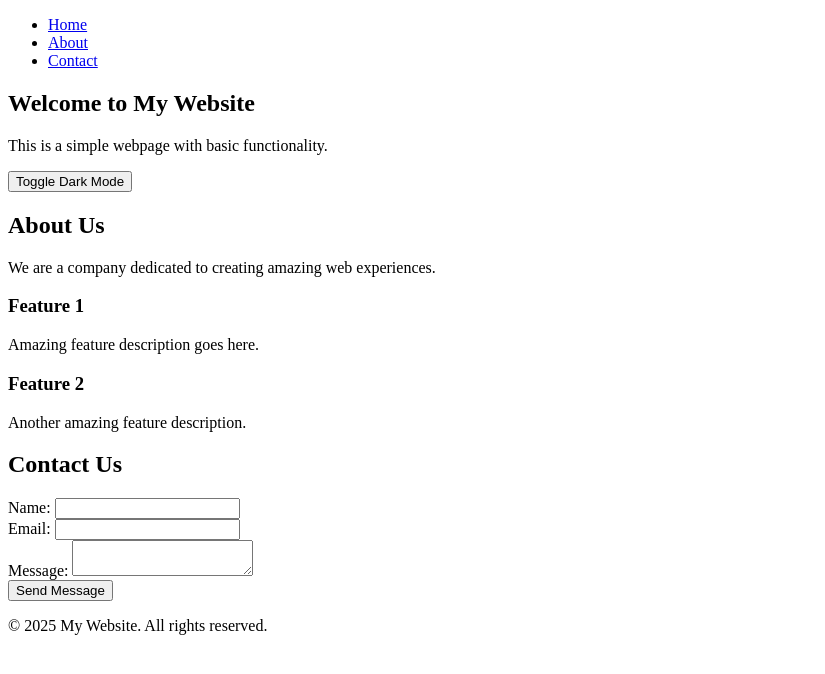
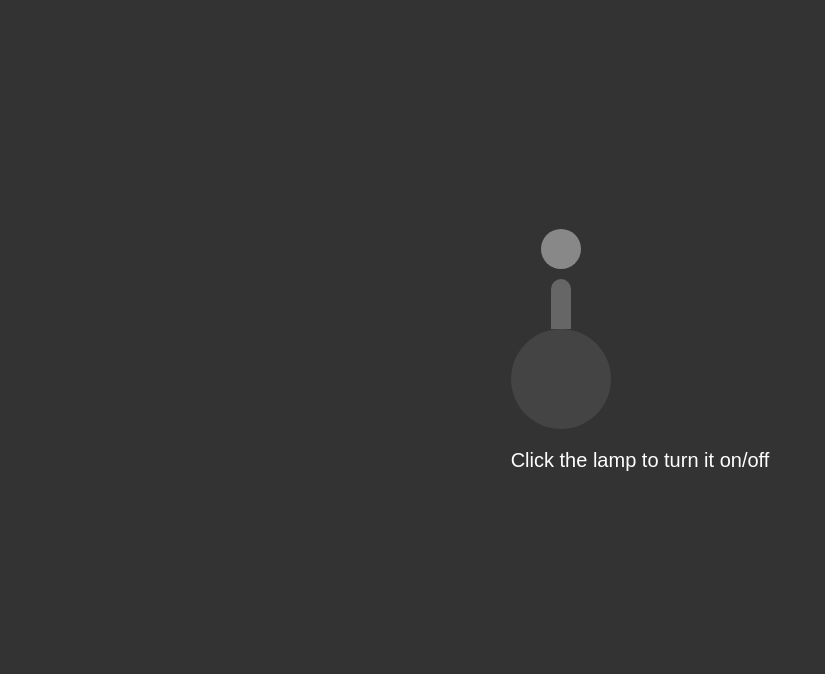
Before and after one commit to kodimelakeerthi/test6, a plain HTML site: page j.html in a window 1280 px wide. Shown: the whole page, without its empty margins (0-825 px from the left). Drawn offline with Linux system fonts and the light colour scheme.

Commit message:
first commit

```diff
--- a/j.html
+++ b/j.html
@@ -3,66 +3,98 @@
 <head>
     <meta charset="UTF-8">
     <meta name="viewport" content="width=device-width, initial-scale=1.0">
-    <title>My Basic Webpage</title>
-    <link rel="stylesheet" href="test2.css">
+    <title>Lamp Animation</title>
+    <style>
+        body {
+            display: flex;
+            justify-content: center;
+            align-items: center;
+            height: 100vh;
+            margin: 0;
+            background-color: #333;
+            font-family: Arial, sans-serif;
+        }
+
+        .lamp-container {
+            position: relative;
+            text-align: center;
+        }
+
+        .lamp {
+            width: 100px;
+            height: 100px;
+            background-color: #444;
+            border-radius: 50%;
+            position: relative;
+            cursor: pointer;
+            transition: background-color 0.3s ease;
+        }
+
+        .lamp::before {
+            content: '';
+            position: absolute;
+            top: -50px;
+            left: 50%;
+            transform: translateX(-50%);
+            width: 20px;
+            height: 50px;
+            background-color: #666;
+            border-radius: 10px 10px 0 0;
+        }
+
+        .lamp::after {
+            content: '';
+            position: absolute;
+            top: -100px;
+            left: 50%;
+            transform: translateX(-50%);
+            width: 40px;
+            height: 40px;
+            background-color: #888;
+            border-radius: 50%;
+        }
+
+        .light {
+            position: absolute;
+            top: -200px;
+            left: 50%;
+            transform: translateX(-50%);
+            width: 200px;
+            height: 200px;
+            background: radial-gradient(circle, rgba(255, 255, 0, 0.8), rgba(255, 255, 0, 0) 70%);
+            opacity: 0;
+            transition: opacity 0.3s ease;
+            pointer-events: none;
+        }
+
+        .lamp.on {
+            background-color: #ffcc00;
+        }
+
+        .lamp.on .light {
+            opacity: 1;
+        }
+
+        .lamp-text {
+            margin-top: 20px;
+            color: #fff;
+            font-size: 20px;
+        }
+    </style>
 </head>
 <body>
-    <header>
-        <nav>
-            <ul>
-                <li><a href="#home">Home</a></li>
-                <li><a href="#about">About</a></li>
-                <li><a href="#contact">Contact</a></li>
-            </ul>
-        </nav>
-    </header>
+    <div class="lamp-container">
+        <div class="lamp" onclick="toggleLamp()">
+            <div class="light"></div>
+        </div>
+        <div class="lamp-text">Click the lamp to turn it on/off</div>
+    </div>
 
-    <main>
-        <section id="home">
-            <h1>Welcome to My Website</h1>
-            <p>This is a simple webpage with basic functionality.</p>
-            <button id="themeToggle">Toggle Dark Mode</button>
-        </section>
-
-        <section id="about">
-            <h2>About Us</h2>
-            <p>We are a company dedicated to creating amazing web experiences.</p>
-            <div class="features">
-                <div class="feature-card">
-                    <h3>Feature 1</h3>
-                    <p>Amazing feature description goes here.</p>
-                </div>
-                <div class="feature-card">
-                    <h3>Feature 2</h3>
-                    <p>Another amazing feature description.</p>
-                </div>
-            </div>
-        </section>
-
-        <section id="contact">
-            <h2>Contact Us</h2>
-            <form id="contactForm">
-                <div class="form-group">
-                    <label for="name">Name:</label>
-                    <input type="text" id="name" required>
-                </div>
-                <div class="form-group">
-                    <label for="email">Email:</label>
-                    <input type="email" id="email" required>
-                </div>
-                <div class="form-group">
-                    <label for="message">Message:</label>
-                    <textarea id="message" required></textarea>
-                </div>
-                <button type="submit">Send Message</button>
-            </form>
-        </section>
-    </main>
-
-    <footer>
-        <p>&copy; 2025 My Website. All rights reserved.</p>
-    </footer>
-
-    <script src="test1.js"></script>
+    <script>
+        function toggleLamp() {
+            const lamp = document.querySelector('.lamp');
+            lamp.classList.toggle('on');
+        }
+    </script>
 </body>
 </html>
```
